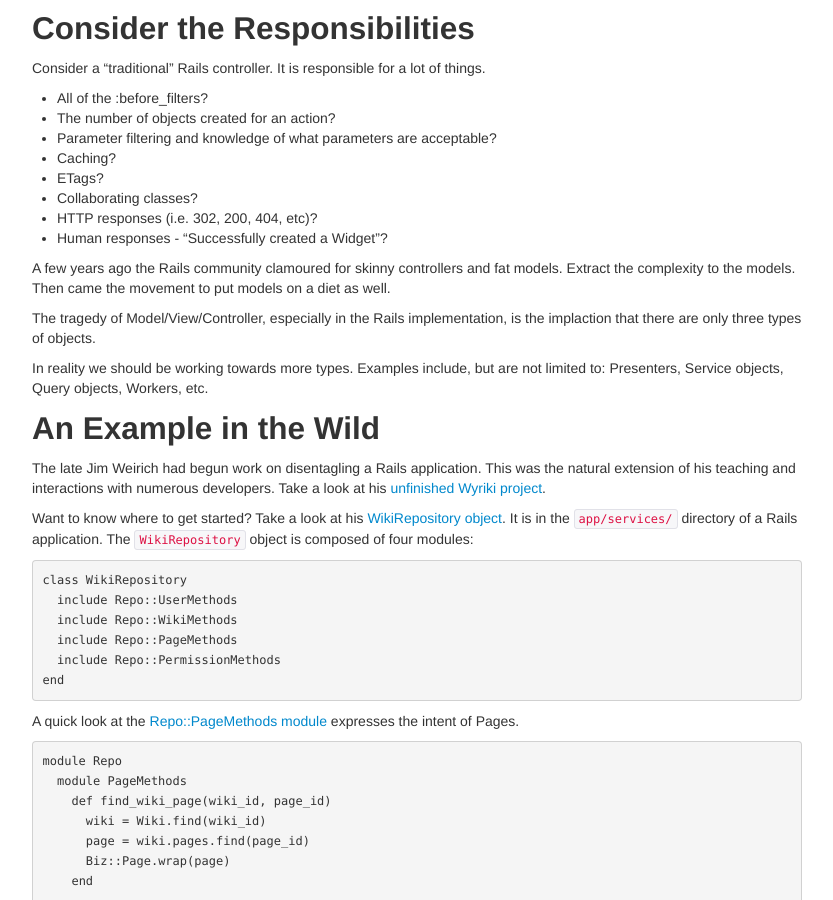
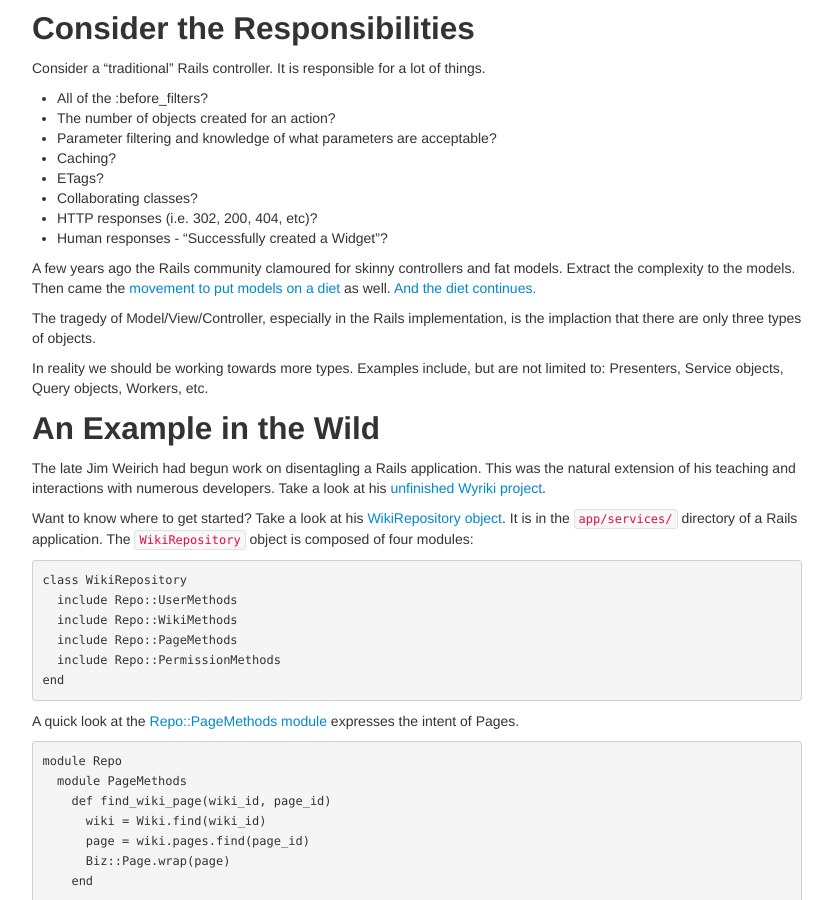
Before and after one commit to terrellt/ndlib.github.io, a Jekyll site: the page built from _posts/2014-04-19-escaping-the-tar-pit.md, in a window 1280 px wide and 900 px high, scrolled down 1314 px. Shown: the whole window, without its empty margins (223-1056 px from the left). Built offline with Jekyll 4.4.1, drawn with Linux system fonts in a browser that asks for light colours; Markdown is read by kramdown in place of the engine named in the settings.

Commit message:
Updating blog posts

```diff
--- a/_posts/2014-04-19-escaping-the-tar-pit.md
+++ b/_posts/2014-04-19-escaping-the-tar-pit.md
@@ -95,7 +95,7 @@ It is responsible for a lot of things.
 
 A few years ago the Rails community clamoured for skinny controllers and fat models.
 Extract the complexity to the models.
-Then came the movement to put models on a diet as well.
+Then came the [movement to put models on a diet](http://blog.codeclimate.com/blog/2012/10/17/7-ways-to-decompose-fat-activerecord-models/) as well. [And the diet continues.](http://blog.sensible.io/2014/04/19/don-t-just-dump-code-into-your-models.html)
 
 The tragedy of Model/View/Controller, especially in the Rails implementation, is the implaction that there are only three types of objects.
 
```
